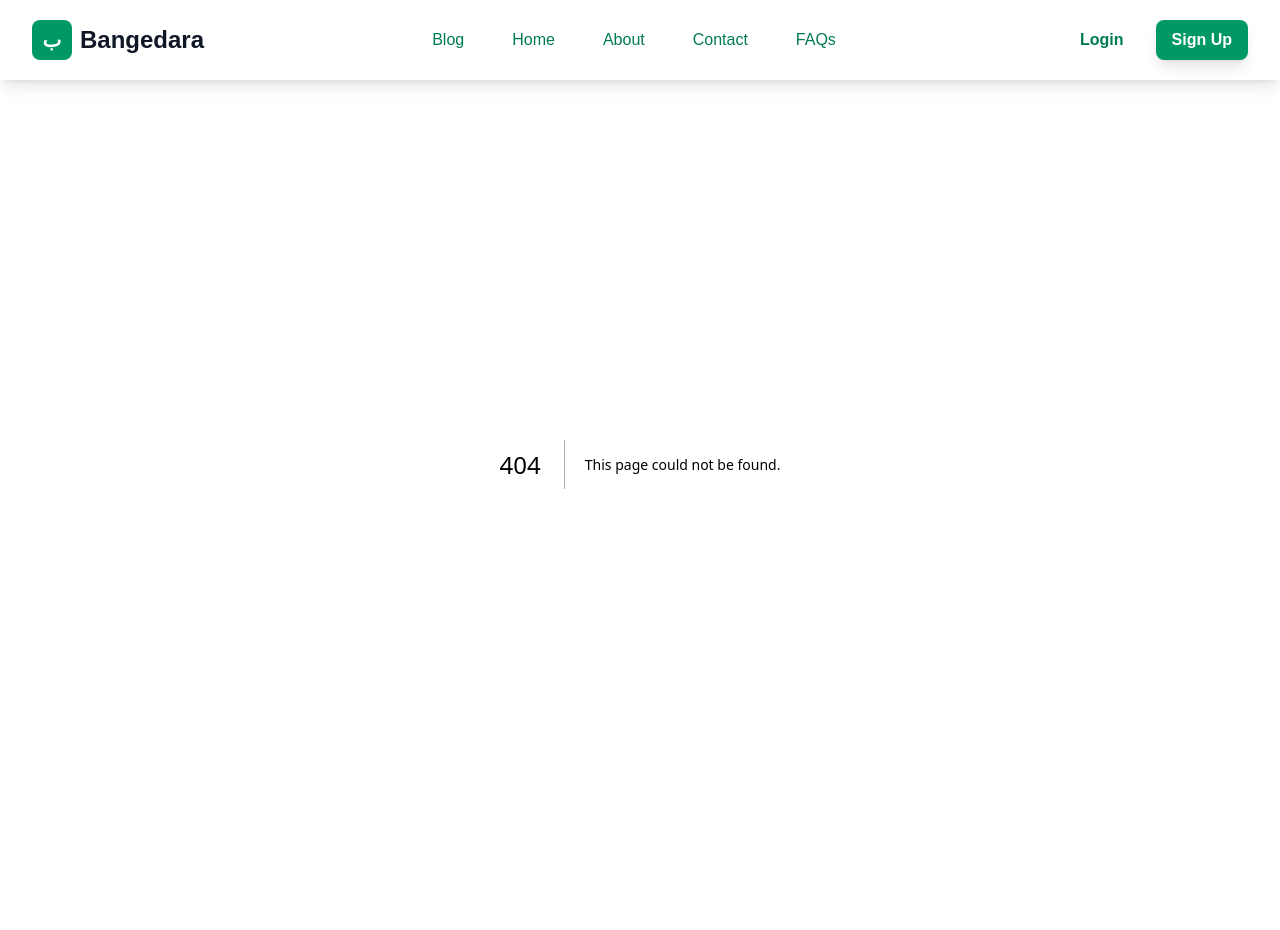
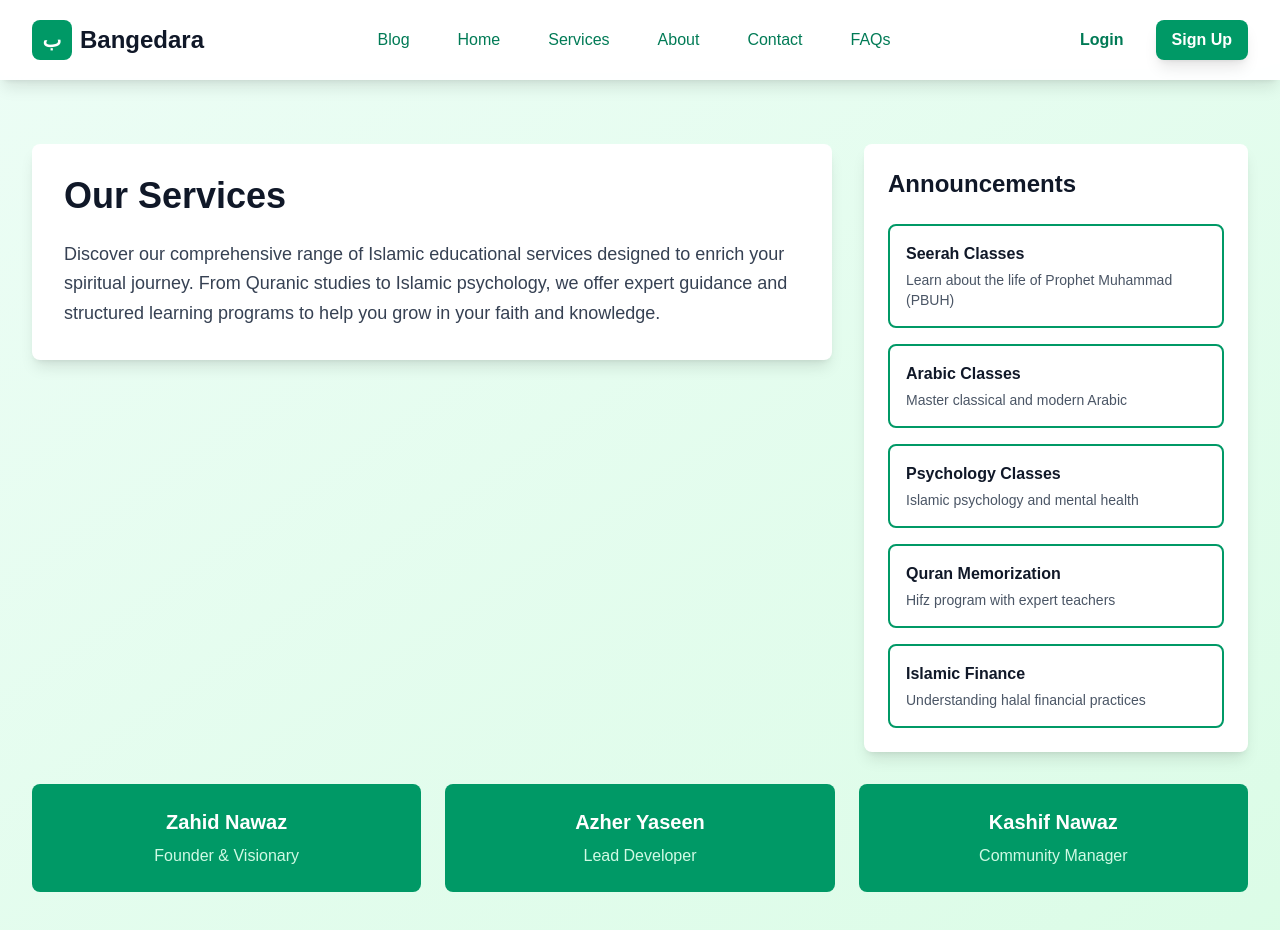
Before and after one commit to Azharyaseen12/bangedara, a Next.js app: page /services in a window 1280 px wide. Before the commit this address had no page. Shown: the top 930 px of the page. Before the commit the page ends 864 px from the top, so only its background shows below. Built offline with nearby package versions, Linux system fonts and the light colour scheme.

Commit message:
added landing page

```diff
--- a/src/app/page.tsx
+++ b/src/app/page.tsx
@@ -153,12 +153,112 @@ function PublicLandingPage() {
 
   return (
     <main className="min-h-screen">
-      {/* Hero Section with Carousel */}
-      <HeroCarousel slides={heroSlides} />
+      {/* Hero Section with Welcome Message */}
+      <section className="pt-20 pb-16 bg-gradient-to-br from-emerald-50 to-green-100">
+        <div className="w-full p-6">
+          <div className="grid grid-cols-1 lg:grid-cols-3 gap-8">
+            {/* Main Content */}
+            <div className="lg:col-span-2">
+              <div className="bg-white rounded-lg shadow-lg p-8">
+                <h1 className="text-4xl font-bold text-gray-900 mb-6">
+                  Welcome to Bangedara
+                </h1>
+                <p className="text-lg text-gray-700 leading-relaxed">
+                  Discover and share Islamic knowledge through our vibrant community platform.
+                  Join thousands of users in learning, growing, and connecting with fellow Muslims worldwide.
+                </p>
+              </div>
+            </div>
+
+            {/* Announcements Section */}
+            <div className="lg:col-span-1">
+              <div className="bg-white rounded-lg shadow-lg p-6">
+                <h2 className="text-2xl text-center font-bold text-gray-900 mb-6">
+                  Announcements
+                </h2>
+                <div className="space-y-4">
+                  <div className="border-2 border-emerald-600 rounded-lg p-4 bg-white">
+                    <h3 className="font-semibold text-gray-900">Seerah Classes</h3>
+                    <p className="text-sm text-gray-600 mt-1">Learn about the life of Prophet Muhammad (PBUH)</p>
+                  </div>
+                  <div className="border-2 border-emerald-600 rounded-lg p-4 bg-white">
+                    <h3 className="font-semibold text-gray-900">Arabic Classes</h3>
+                    <p className="text-sm text-gray-600 mt-1">Master classical and modern Arabic</p>
+                  </div>
+                  <div className="border-2 border-emerald-600 rounded-lg p-4 bg-white">
+                    <h3 className="font-semibold text-gray-900">Psychology Classes</h3>
+                    <p className="text-sm text-gray-600 mt-1">Islamic psychology and mental health</p>
+                  </div>
+                  <div className="border-2 border-emerald-600 rounded-lg p-4 bg-white">
+                    <h3 className="font-semibold text-gray-900">Quran Memorization</h3>
+                    <p className="text-sm text-gray-600 mt-1">Hifz program with expert teachers</p>
+                  </div>
+                  <div className="border-2 border-emerald-600 rounded-lg p-4 bg-white">
+                    <h3 className="font-semibold text-gray-900">Islamic Finance</h3>
+                    <p className="text-sm text-gray-600 mt-1">Understanding halal financial practices</p>
+                  </div>
+                </div>
+              </div>
+            </div>
+          </div>
+        </div>
+      </section>
+      <section className="py-20 bg-gradient-to-br from-emerald-50 to-white">
+        <div className="w-full">
+          <div className="text-center mb-16">
+            <h2 className="text-4xl md:text-5xl font-bold text-emerald-800 mb-6">Welcome to Bangedara</h2>
+            <p className="text-xl text-emerald-700 mb-12 max-w-3xl mx-auto leading-relaxed">
+              Discover and share Islamic knowledge through our vibrant community platform.
+              Join thousands of users in learning, growing, and connecting with fellow Muslims worldwide.
+            </p>
+            <div className="flex flex-col sm:flex-row gap-6 justify-center">
+              <Link href="/login">
+                <Button size="lg" className="bg-emerald-600 hover:bg-emerald-700">
+                  Login to Access
+                </Button>
+              </Link>
+              <Link href="/signup">
+                <Button size="lg" variant="outline">
+                  Create Account
+                </Button>
+              </Link>
+            </div>
+          </div>
+        </div>
+      </section>
+      {/* Vision Statement Section */}
+      {/* <section className="py-16 bg-white">
+        <div className="max-w-6xl mx-auto px-4 sm:px-6 lg:px-8">
+          <div className="text-center mb-12">
+            <h2 className="text-4xl font-bold text-emerald-800 mb-6">Our Vision</h2>
+            <div className="max-w-4xl mx-auto">
+              <p className="text-xl text-gray-700 leading-relaxed mb-8">
+                To become the leading global platform for Islamic knowledge sharing, fostering a connected Ummah
+                where every Muslim can access authentic Islamic education, connect with scholars and fellow believers,
+                and contribute to the preservation and propagation of Islamic wisdom for future generations.
+              </p>
+              <div className="grid grid-cols-1 md:grid-cols-3 gap-8 mt-12">
+                <div className="bg-emerald-50 rounded-lg p-6">
+                  <h3 className="text-xl font-semibold text-emerald-800 mb-3">Education</h3>
+                  <p className="text-gray-600">Providing accessible, authentic Islamic education to Muslims worldwide through modern technology.</p>
+                </div>
+                <div className="bg-emerald-50 rounded-lg p-6">
+                  <h3 className="text-xl font-semibold text-emerald-800 mb-3">Community</h3>
+                  <p className="text-gray-600">Building a vibrant, supportive community where Muslims can connect, learn, and grow together.</p>
+                </div>
+                <div className="bg-emerald-50 rounded-lg p-6">
+                  <h3 className="text-xl font-semibold text-emerald-800 mb-3">Innovation</h3>
+                  <p className="text-gray-600">Leveraging cutting-edge technology to preserve and share Islamic knowledge for the digital age.</p>
+                </div>
+              </div>
+            </div>
+          </div>
+        </div>
+      </section> */}
 
       {/* Statistics Section */}
-      <section className="py-16 bg-white">
-        <div className="max-w-6xl mx-auto px-4 sm:px-6 lg:px-8">
+      {/* <section className="py-16 bg-white">
+        <div className="w-full">
           <div className="grid grid-cols-2 md:grid-cols-4 gap-8">
             {stats.map((stat, idx) => (
               <div key={idx} className="text-center animate-fade-in-up" style={{ animationDelay: `${idx * 0.1}s` }}>
@@ -168,10 +268,10 @@ function PublicLandingPage() {
             ))}
           </div>
         </div>
-      </section>
+      </section> */}
 
       {/* Features Section */}
-      <section className="py-20 bg-gray-50">
+      {/* <section className="py-20 bg-gray-50">
         <div className="max-w-6xl mx-auto px-4 sm:px-6 lg:px-8">
           <div className="text-center mb-16">
             <h2 className="text-4xl md:text-5xl font-bold text-gray-900 mb-6">
@@ -196,7 +296,7 @@ function PublicLandingPage() {
             ))}
           </div>
         </div>
-      </section>
+      </section> */}
 
       {/* Team Section */}
       <section className="py-20 bg-white">
@@ -232,32 +332,10 @@ function PublicLandingPage() {
       </section>
 
       {/* Welcome Section */}
-      <section className="py-20 bg-gradient-to-br from-emerald-50 to-white">
-        <div className="max-w-6xl mx-auto px-4 sm:px-6 lg:px-8">
-          <div className="text-center mb-16">
-            <h2 className="text-4xl md:text-5xl font-bold text-emerald-800 mb-6">Welcome to Bangedara</h2>
-            <p className="text-xl text-emerald-700 mb-12 max-w-3xl mx-auto leading-relaxed">
-              Discover and share Islamic knowledge through our vibrant community platform.
-              Join thousands of users in learning, growing, and connecting with fellow Muslims worldwide.
-            </p>
-            <div className="flex flex-col sm:flex-row gap-6 justify-center">
-              <Link href="/login">
-                <Button size="lg" className="bg-emerald-600 hover:bg-emerald-700">
-                  Login to Access
-                </Button>
-              </Link>
-              <Link href="/signup">
-                <Button size="lg" variant="outline">
-                  Create Account
-                </Button>
-              </Link>
-            </div>
-          </div>
-        </div>
-      </section>
+
 
       {/* Featured Blogs Section */}
-      <section className="py-20 bg-white">
+      {/* <section className="py-20 bg-white">
         <div className="max-w-6xl mx-auto px-4 sm:px-6 lg:px-8">
           <div className="text-center mb-16">
             <h2 className="text-4xl font-bold text-gray-900 mb-4">Featured Articles</h2>
@@ -298,10 +376,10 @@ function PublicLandingPage() {
             </Link>
           </div>
         </div>
-      </section>
+      </section> */}
 
       {/* Testimonials Section */}
-      <section className="py-20 bg-gray-50">
+      {/* <section className="py-20 bg-gray-50">
         <div className="max-w-6xl mx-auto px-4 sm:px-6 lg:px-8">
           <div className="text-center mb-16">
             <h2 className="text-4xl font-bold text-gray-900 mb-4">What Our Users Say</h2>
@@ -321,7 +399,7 @@ function PublicLandingPage() {
             ))}
           </div>
         </div>
-      </section>
+      </section> */}
 
       {/* CTA Section */}
       <section className="py-20 bg-emerald-600">
--- /dev/null
+++ b/src/app/services/page.tsx
@@ -0,0 +1,80 @@
+"use client";
+import React from 'react';
+
+export default function ServicesPage() {
+  return (
+    <div className="min-h-screen bg-gradient-to-br from-emerald-50 to-green-100">
+      {/* Header Section */}
+      <div className="pt-20 pb-8 px-4 sm:px-6 lg:px-8">
+        <div className="max-w-7xl mx-auto">
+          <div className="grid grid-cols-1 lg:grid-cols-3 gap-8">
+            {/* Main Content */}
+            <div className="lg:col-span-2">
+              <div className="bg-white rounded-lg shadow-lg p-8">
+                <h1 className="text-4xl font-bold text-gray-900 mb-6">
+                  Our Services
+                </h1>
+                <p className="text-lg text-gray-700 leading-relaxed">
+                  Discover our comprehensive range of Islamic educational services designed to enrich your spiritual journey.
+                  From Quranic studies to Islamic psychology, we offer expert guidance and structured learning programs
+                  to help you grow in your faith and knowledge.
+                </p>
+              </div>
+            </div>
+
+            {/* Announcements Section */}
+            <div className="lg:col-span-1">
+              <div className="bg-white rounded-lg shadow-lg p-6">
+                <h2 className="text-2xl font-bold text-gray-900 mb-6">
+                  Announcements
+                </h2>
+                <div className="space-y-4">
+                  <div className="border-2 border-emerald-600 rounded-lg p-4 bg-white">
+                    <h3 className="font-semibold text-gray-900">Seerah Classes</h3>
+                    <p className="text-sm text-gray-600 mt-1">Learn about the life of Prophet Muhammad (PBUH)</p>
+                  </div>
+                  <div className="border-2 border-emerald-600 rounded-lg p-4 bg-white">
+                    <h3 className="font-semibold text-gray-900">Arabic Classes</h3>
+                    <p className="text-sm text-gray-600 mt-1">Master classical and modern Arabic</p>
+                  </div>
+                  <div className="border-2 border-emerald-600 rounded-lg p-4 bg-white">
+                    <h3 className="font-semibold text-gray-900">Psychology Classes</h3>
+                    <p className="text-sm text-gray-600 mt-1">Islamic psychology and mental health</p>
+                  </div>
+                  <div className="border-2 border-emerald-600 rounded-lg p-4 bg-white">
+                    <h3 className="font-semibold text-gray-900">Quran Memorization</h3>
+                    <p className="text-sm text-gray-600 mt-1">Hifz program with expert teachers</p>
+                  </div>
+                  <div className="border-2 border-emerald-600 rounded-lg p-4 bg-white">
+                    <h3 className="font-semibold text-gray-900">Islamic Finance</h3>
+                    <p className="text-sm text-gray-600 mt-1">Understanding halal financial practices</p>
+                  </div>
+                </div>
+              </div>
+            </div>
+          </div>
+        </div>
+      </div>
+
+      {/* Team Members Section */}
+      <div className="px-4 sm:px-6 lg:px-8 pb-12">
+        <div className="max-w-7xl mx-auto">
+          <div className="grid grid-cols-1 md:grid-cols-3 gap-6">
+            <div className="bg-emerald-600 rounded-lg p-6 text-white text-center">
+              <h3 className="text-xl font-bold mb-2">Zahid Nawaz</h3>
+              <p className="text-emerald-100">Founder & Visionary</p>
+            </div>
+            <div className="bg-emerald-600 rounded-lg p-6 text-white text-center">
+              <h3 className="text-xl font-bold mb-2">Azher Yaseen</h3>
+              <p className="text-emerald-100">Lead Developer</p>
+            </div>
+            <div className="bg-emerald-600 rounded-lg p-6 text-white text-center">
+              <h3 className="text-xl font-bold mb-2">Kashif Nawaz</h3>
+              <p className="text-emerald-100">Community Manager</p>
+            </div>
+          </div>
+        </div>
+      </div>
+    </div>
+  );
+}
--- a/src/components/Navbar.tsx
+++ b/src/components/Navbar.tsx
@@ -1,41 +1,23 @@
 "use client";
-import React, { useState, useEffect } from 'react';
+import React, { useState } from 'react';
 import Link from 'next/link';
 import Button from './Button';
 import { useAuth } from '../contexts/AuthContext';
-import { usePathname } from 'next/navigation';
 
 export default function Navbar() {
   const { token, user, logout } = useAuth();
-  const pathname = usePathname();
-  const [isScrolled, setIsScrolled] = useState(false);
   const [isMobileMenuOpen, setIsMobileMenuOpen] = useState(false);
-
-  useEffect(() => {
-    if (pathname !== '/') {
-      setIsScrolled(true);
-      return;
-    }
-    const handleScroll = () => {
-      setIsScrolled(window.scrollY > 50);
-    };
-    window.addEventListener('scroll', handleScroll);
-    return () => window.removeEventListener('scroll', handleScroll);
-  }, [pathname]);
 
   const navigation = [
     { name: 'Home', href: '/' },
+    { name: 'Services', href: '/services' },
     { name: 'About', href: '/about' },
     { name: 'Contact', href: '/contact' },
     { name: 'FAQs', href: '/faqs' },
   ];
 
   return (
-    <header className={`fixed top-0 left-0 right-0 z-50 transition-all duration-300 ${
-      isScrolled
-        ? 'bg-white/95 backdrop-blur-md shadow-lg'
-        : 'bg-transparent'
-    }`}>
+    <header className="fixed top-0 left-0 right-0 z-50 bg-white/95 backdrop-blur-md shadow-lg">
       <div className="max-w-7xl mx-auto px-4 sm:px-6 lg:px-8">
         <div className="flex justify-between items-center h-16 md:h-20">
           {/* Logo */}
@@ -43,9 +25,7 @@ export default function Navbar() {
             <div className="w-10 h-10 bg-emerald-600 rounded-lg flex items-center justify-center">
               <span className="text-white font-bold text-xl">ب</span>
             </div>
-            <span className={`font-bold text-xl md:text-2xl transition-colors duration-300 ${
-              isScrolled ? 'text-gray-900' : 'text-white'
-            }`}>
+            <span className="font-bold text-xl md:text-2xl text-gray-900">
               Bangedara
             </span>
           </Link>
@@ -55,9 +35,7 @@ export default function Navbar() {
             <Link
               key="Blog"
               href="/blog"
-              className={`font-medium transition-colors duration-200 px-2 py-1 rounded focus:outline-none focus:ring-2 focus:ring-emerald-500
-                ${isScrolled ? 'text-emerald-700 hover:text-white hover:bg-emerald-600' : 'text-white hover:text-emerald-200'}
-              `}
+              className="font-medium transition-colors duration-200 px-2 py-1 rounded focus:outline-none focus:ring-2 focus:ring-emerald-500 text-emerald-700 hover:text-white hover:bg-emerald-600"
             >
               Blog
             </Link>
@@ -65,9 +43,7 @@ export default function Navbar() {
               <Link
                 key={item.name}
                 href={item.href}
-                className={`font-medium transition-colors duration-200 px-2 py-1 rounded focus:outline-none focus:ring-2 focus:ring-emerald-500
-                  ${isScrolled ? 'text-emerald-700 hover:text-white hover:bg-emerald-600' : 'text-white hover:text-emerald-200'}
-                `}
+                className="font-medium transition-colors duration-200 px-2 py-1 rounded focus:outline-none focus:ring-2 focus:ring-emerald-500 text-emerald-700 hover:text-white hover:bg-emerald-600"
               >
                 {item.name}
               </Link>
@@ -79,7 +55,7 @@ export default function Navbar() {
             {token && user ? (
               <>
                 <Link href="/profile">
-                  <Button variant="ghost" size="md" className={isScrolled ? 'text-emerald-700 hover:text-white hover:bg-emerald-600' : 'text-white hover:text-emerald-200'}>
+                  <Button variant="ghost" size="md" className="text-emerald-700 hover:text-white hover:bg-emerald-600">
                     {user.username || 'Profile'}
                   </Button>
                 </Link>
@@ -93,7 +69,7 @@ export default function Navbar() {
                   <Button
                     variant="ghost"
                     size="md"
-                    className={isScrolled ? 'text-emerald-700 hover:text-white hover:bg-emerald-600' : 'text-white hover:text-emerald-200'}
+                    className="text-emerald-700 hover:text-white hover:bg-emerald-600"
                   >
                     Login
                   </Button>
```
